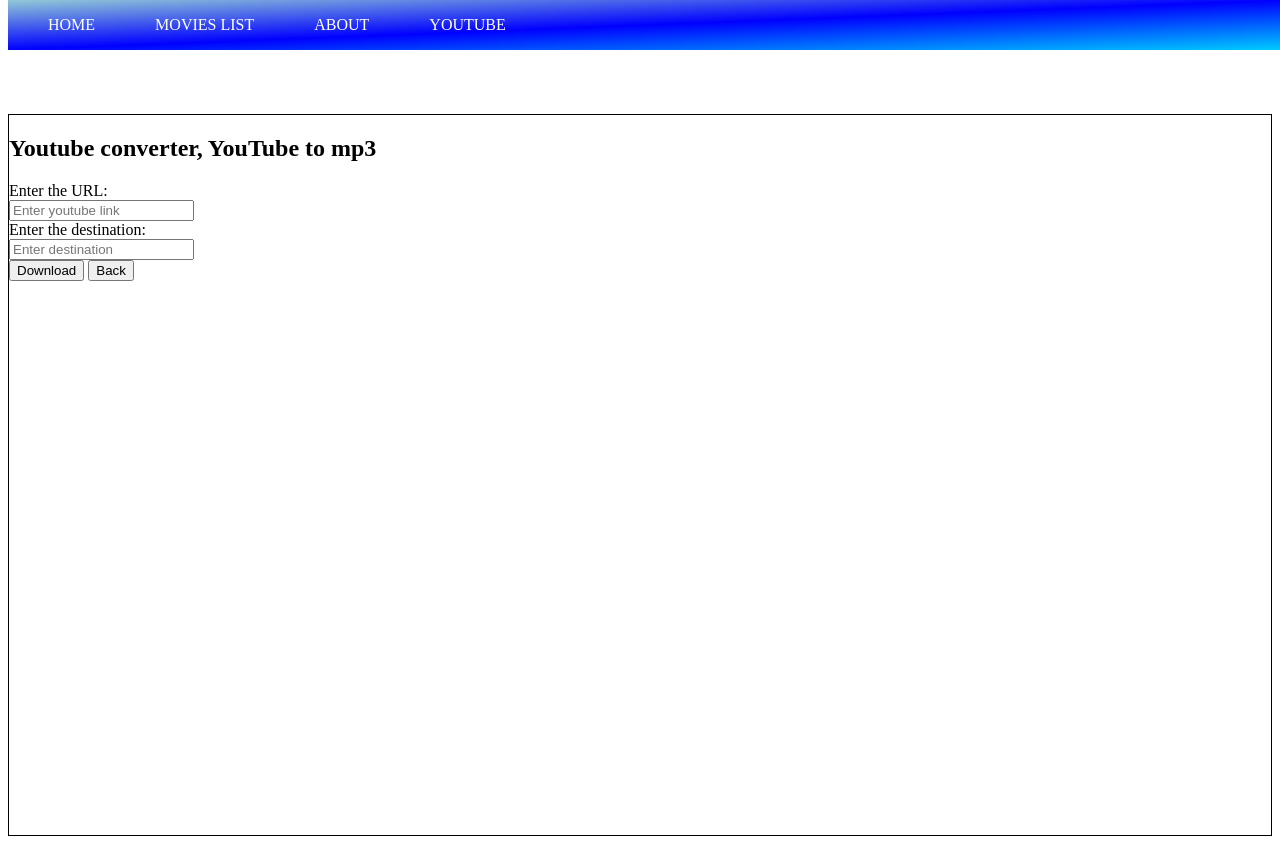
After one commit to ataullah81/DJango, a Django app: page /youtube in a window 1280 px wide. The commit adds this page. Run offline with Django 4.2, Linux system fonts and the light colour scheme.

Commit message:
Django project added

```diff
--- /dev/null
+++ b/mysite/website/mywebsite/static/css/style_new.css
@@ -0,0 +1,60 @@
+*{
+    padding:0
+    margin:0
+}
+body{
+    position: relative;
+
+}
+header{
+    position: fixed;
+    top: 0;
+    width: 100%;
+    background-image: linear-gradient(to bottom right,rgb(146, 201, 214), blue, rgb(0, 204, 255) );
+}
+li{
+    list-style: none;
+}
+a{
+    color: white;
+    text-decoration: none;
+    text-transform: uppercase;
+}
+a:hover{
+    color: rgb(236, 14, 14);
+}
+
+.container{
+    width: 1400px;
+    margin: auto;
+}
+.nav-bar{
+    width: 950%;
+    margin: auto;
+    min-height: 70px;
+    display: flex;
+    justify-content: space-between;
+    align-items: center;
+}
+.nav-menu{
+    display: flex;
+    justify-content: space-between;
+    align-items: center;
+    gap: 60px;
+}
+.nav-menu{
+float: left;
+}
+.nav-branding{
+    font-size: 2rem;
+}
+.home, .movies, .about, contact{
+    height: 720px;
+    margin-top: 70px;
+    border: 1px solid black;
+}
+@media(max-width:1400px){
+    .container{
+    width: 100%
+    }
+}
--- a/mysite/website/mywebsite/templates/about.html
+++ b/mysite/website/mywebsite/templates/about.html
@@ -1,5 +1,7 @@
-
 {% extends 'base.html' %}
+<div class="container">
 {% block content %}
+    <br/>
     I am Ataullah Behesti,living in Finland.
 {% endblock %}
+</div>
--- a/mysite/website/mywebsite/templates/base.html
+++ b/mysite/website/mywebsite/templates/base.html
@@ -1,15 +1,20 @@
-<!DOCTYPE html>
+<!doctype html>
+ {% load static %}
 <html lang="en">
-<head>
-    <meta charset="UTF-8">
-    <title>Home page</title>
-</head>
-<body>
-{% include 'navbar.html' %}
+  <head>
+    <meta charset="utf-8">
+    <meta name="viewport" content="width=device-width, initial-scale=1">
+    <title>My first website</title>
+   <!-- <link href="https://cdn.jsdelivr.net/npm/bootstrap@5.2.3/dist/css/bootstrap.min.css" rel="stylesheet" integrity="sha384-rbsA2VBKQhggwzxH7pPCaAqO46MgnOM80zW1RWuH61DGLwZJEdK2Kadq2F9CUG65" crossorigin="anonymous">-->
+  </head>
+  <body>
+  {% include 'navbar_new.html' %}
+<br/>
 <div class="container">
     {% block content %}
 
     {% endblock %}
 </div>
-</body>
+   <!--<script src="https://cdn.jsdelivr.net/npm/bootstrap@5.2.3/dist/js/bootstrap.bundle.min.js" integrity="sha384-kenU1KFdBIe4zVF0s0G1M5b4hcpxyD9F7jL+jjXkk+Q2h455rYXK/7HAuoJl+0I4" crossorigin="anonymous"></script>-->
+  </body>
 </html>
--- a/mysite/website/mywebsite/templates/navbar.html
+++ b/mysite/website/mywebsite/templates/navbar.html
@@ -16,8 +16,8 @@
 
                     <li><a href="{% url 'index' %}">Home</a></li>
                     <li><a href="{% url 'about' %}">About</a></li>
-                    <li><a href="{% url 'discount' %}">Discount</a></li>
-                    <li><a href="#contact">Contact</a></li>
+                    <li><a href="{% url 'movies' %}">Movies list</a></li>
+                    <li><a href="#contact">Youtube</a></li>
 
                 </ul>
                 </nav>
--- /dev/null
+++ b/mysite/website/mywebsite/templates/navbar_new.html
@@ -0,0 +1,26 @@
+<!DOCTYPE html>
+<html lang="en">
+<head>
+     {% load static %}
+    <link rel="stylesheet" type="text/css" href="{% static 'css/style_new.css' %}">
+    <meta charset="UTF-8">
+    <title>Title</title>
+</head>
+<body>
+    <header>
+        <div class="container">
+            <nav class="navbar">
+          <!--  <a href="/" class="nav-branding">DEV.</a> -->
+                <ul class="nav-menu">
+                    <li class="nav-link"><a href="{% url 'index' %}">Home</a></li>
+                    <li class="nav-link"><a href="{% url 'movies' %}">Movies list</a></li>
+                    <li class="nav-link"><a href="{% url 'about' %}">About</a></li>
+                    <li class="nav-link"><a href="{% url 'youtube' %}">Youtube</a></li>
+
+                </ul>
+            </nav>
+
+        </div>
+    </header>
+</body>
+</html>
--- /dev/null
+++ b/mysite/website/mywebsite/templates/youtube.html
@@ -0,0 +1,43 @@
+
+{% extends 'base.html' %}
+<div class="container">
+{% block content %}
+    <br/>
+    <section>
+        <div class="container">
+            <div class="home">
+                <div>
+                <div>
+                    <label><b><h2>Youtube converter, YouTube to mp3</h2></b></label>
+                </div>
+                </div>
+                <p>{{msg}}</p>
+                <form action="" method="post" class="form">
+                {% csrf_token%}
+
+                <div>
+                <label for="youtube_url">Enter the URL:</label>
+                    <div>
+                        <input type="text" id="youtube_url" name="youtube_url" placeholder="Enter youtube link">
+                    </div>
+                </div>
+                <div>
+                <label for="destination">Enter the destination:</label>
+                    <div>
+                        <input type="text" id="destination" name="destination" placeholder="Enter destination">
+                    </div>
+                </div>
+                    <div>
+                <div>
+                    <!--<button class="button" type="submit">Submit</button>-->
+                    <input type="submit" value="Download">
+                    <input type="button" value="Back" onclick="history.back()">
+                </div>
+
+            </div>
+            </form>
+            </div>
+        </div>
+    </section>
+{% endblock %}
+</div>
--- a/mysite/website/mywebsite/urls.py
+++ b/mysite/website/mywebsite/urls.py
@@ -5,5 +5,6 @@
 urlpatterns = [
     path('index', views.index, name='index'),
     path('about', views.about, name='about'),
-    path('discount', views.discount, name='discount'),
+    path('movies', views.movies, name='movies'),
+    path('youtube', views.youtube, name='youtube'),
 ]
--- a/mysite/website/mywebsite/views.py
+++ b/mysite/website/mywebsite/views.py
@@ -1,21 +1,61 @@
 from django.shortcuts import render
 import requests
 from bs4 import BeautifulSoup
+from pytube import YouTube
+import os
+from django.shortcuts import render, redirect
+
 
 # Create your views here.
 def index(request):
     return render(request, 'index.html', {})
+
+
 def about(request):
     return render(request, 'about.html', {})
-def discount(request):
+
+
+def movies(request):
     url = "https://www.imdb.com/chart/moviemeter/"
     response = requests.get(url)
     soup = BeautifulSoup(response.content, "html.parser")
-    table = soup.find('table',  {'class': 'chart full-width'})
+    table = soup.find('table', {'class': 'chart full-width'})
     rows = table.find_all('tr')
     movies = []
     for row in rows:
         image = row.find('img')
         if image:
             movies.append(image['alt'])
-    return render(request, "discount.html", {'movies': movies})
+    return render(request, "movies.html", {'movies': movies})
+
+
+def youtube(request):
+    try:
+        if request.method == 'POST':
+            try:
+                getYouTubeVideoUrl = request.POST['tube_url']
+
+                passUrlToYoutubeConstructor = YouTube(str(getYouTubeVideoUrl))
+
+                # Extract Audio
+                extractAudio = passUrlToYoutubeConstructor.streams.filter(only_audio=True).first()
+
+                destination = request.POST['destination']
+
+                # download the file
+                output_file = extractAudio.download(output_path=destination)
+
+                # save the download file
+
+                basement, ext = os.path.splitext(output_file)
+                new_mp3_file = basement + ".mp3"
+                os.rename(output_file, new_mp3_file)
+
+                # print("Download completed")
+                return render(request, 'youtube.html', {'msg': 'Audio downloaded'})
+            except:
+                return render(request, 'youtube.html', {'msg': 'Audio is not downloaded'})
+
+        return render(request, 'youtube.html', {'msg': ''})
+    except:
+        return render(request, "youtube.html", {"msg": "Sorry something went wrong!"})
```
Also changed, not shown: mysite/website/mywebsite/static/css/style.css (+11 -3 lines), mysite/website/mywebsite/static/css/style2.css (+1 -33 lines), mysite/website/mywebsite/templates/base1.html (added, +18 -0 lines), mysite/website/mywebsite/templates/index.html (+13 -3 lines), mysite/website/mywebsite/templates/movies.html (renamed from mysite/website/mywebsite/templates/discount.html, +8 -1 lines), mysite/website/mywebsite/templates/navbar2.html (added, +41 -0 lines), mysite/website/mywebsite/youtube.py (added, +22 -0 lines), mysite/website/mywebsite/forms.py (added).
